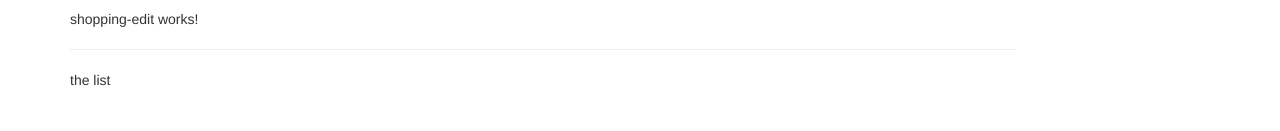
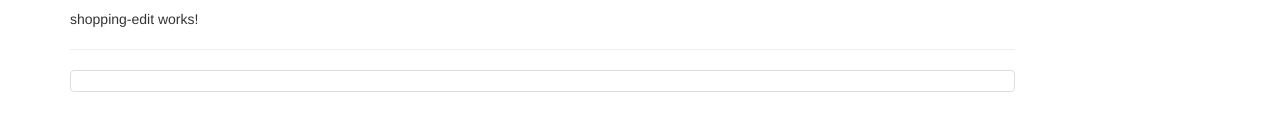
Before and after one commit to lucasivanv/angular-course-project, an Angular app: page / in a window 1280 px wide. Shown: the part 239-370 px from the top of the page. Built offline with nearby package versions, Linux system fonts and the light colour scheme.

Commit message:
Working on the ShoppingListComponent

```diff
--- a/src/app/shopping-list/shopping-list.component.html
+++ b/src/app/shopping-list/shopping-list.component.html
@@ -2,6 +2,8 @@
     <div class="col-xs-10">
         <app-shopping-edit></app-shopping-edit>
         <hr>
-        <p>the list</p>
+        <ul class="list-group">
+            <a class="list-group-item" style="cursor: pointer;"></a>
+        </ul>
     </div>
 </div>
--- a/src/app/shopping-list/shopping-list.component.ts
+++ b/src/app/shopping-list/shopping-list.component.ts
@@ -6,6 +6,7 @@
     styleUrls: ['./shopping-list.component.scss']
 })
 export class ShoppingListComponent implements OnInit {
+    ingredients = [];
 
     constructor() { }
 
```
Lines whose indentation alone changed are shown as unchanged.
